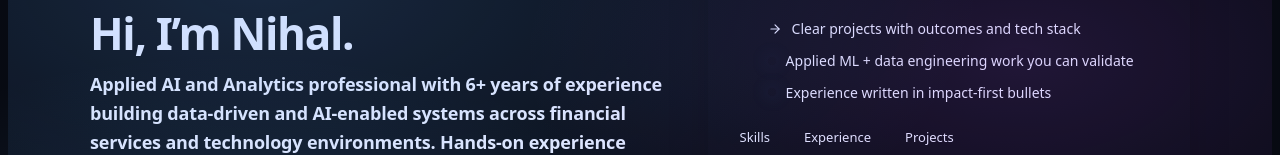
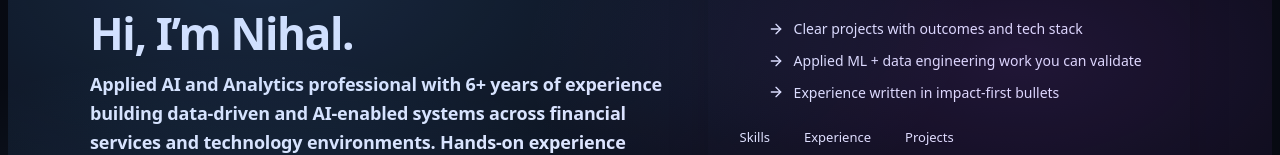
Before and after one commit to NihalShah4/nihal-portfolio, a Next.js app: page / in a window 1280 px wide. Shown: the part 169-324 px from the top of the page. Built offline with nearby package versions, Linux system fonts and the light colour scheme.

Commit message:
Increase ArrowRight icon size from 14 to 16

```diff
--- a/app/HomeClient.tsx
+++ b/app/HomeClient.tsx
@@ -298,15 +298,15 @@ export default function HomeClient({
 
               <ul className="panel-list">
                 <li>
-                  <ArrowRight size={14} />
+                  <ArrowRight size={16} />
                   Clear projects with outcomes and tech stack
                 </li>
                 <li>
-                  <span className="dot" />
+                  <ArrowRight size={16} />
                   Applied ML + data engineering work you can validate
                 </li>
                 <li>
-                  <span className="dot" />
+                  <ArrowRight size={16} />
                   Experience written in impact-first bullets
                 </li>
               </ul>
```
